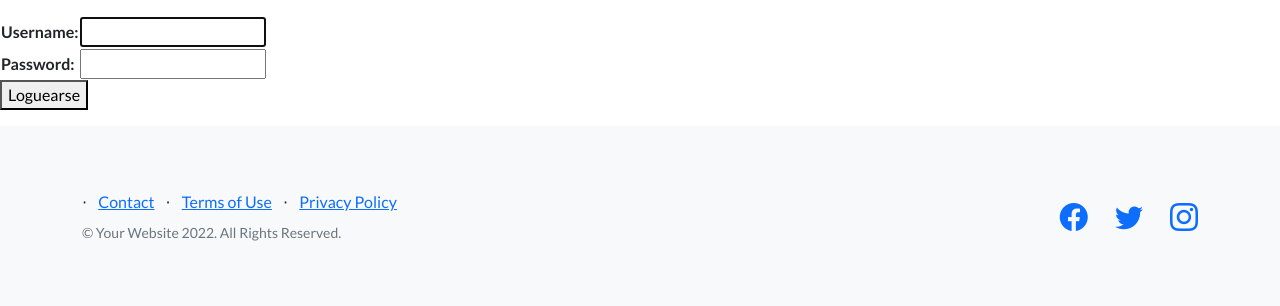
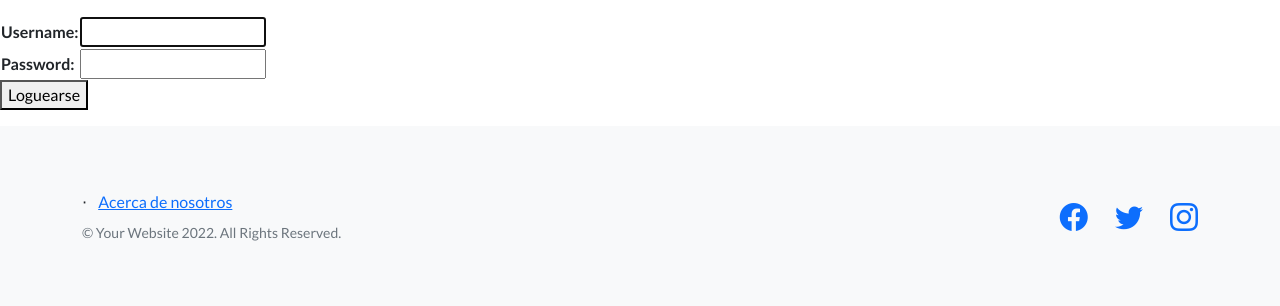
Before and after one commit to tomicast/EntregaIntermeedia_Castagno_Parrella, a Django app: page /accounts/login/ in a window 1280 px wide. Shown: the part 136-442 px from the top of the page. Run offline with Django 4.2, Linux system fonts and the light colour scheme; some libraries are stand-ins or nearby versions.

Commit message:
README.MD

```diff
--- a/blog/urls.py
+++ b/blog/urls.py
@@ -6,7 +6,7 @@ urlpatterns = [
     path('', inicio, name='inicio'),
     path('listado-libros/', listado_libros, name='listado_libros'),
     path('crear-libro/', crear_libro, name='crear_libro'),
-    path ("about/", about ),
+    path ("about/", about, name="about" ),
     path('editar-libro/<int:id>', editar_libro, name='editar_libro'),
     path('eliminar-libro/<int:id>', eliminar_libro, name='eliminar_libro'),
     path('mostrar-libro/<int:id>', mostrar_libro, name='mostrar_libro'),
--- a/templates/base.html
+++ b/templates/base.html
@@ -52,11 +52,8 @@
                     <div class="col-lg-6 h-100 text-center text-lg-start my-auto">
                         <ul class="list-inline mb-2">
                             <li class="list-inline-item">⋅</li>
-                            <li class="list-inline-item"><a href="#!">Contact</a></li>
-                            <li class="list-inline-item">⋅</li>
-                            <li class="list-inline-item"><a href="#!">Terms of Use</a></li>
-                            <li class="list-inline-item">⋅</li>
-                            <li class="list-inline-item"><a href="#!">Privacy Policy</a></li>
+                            <li class="list-inline-item"><a href= {% url 'about' %} >Acerca de nosotros</a></li>
+
                         </ul>
                         <p class="text-muted small mb-4 mb-lg-0">&copy; Your Website 2022. All Rights Reserved.</p>
                     </div>
```
Also changed, not shown: README.md.
